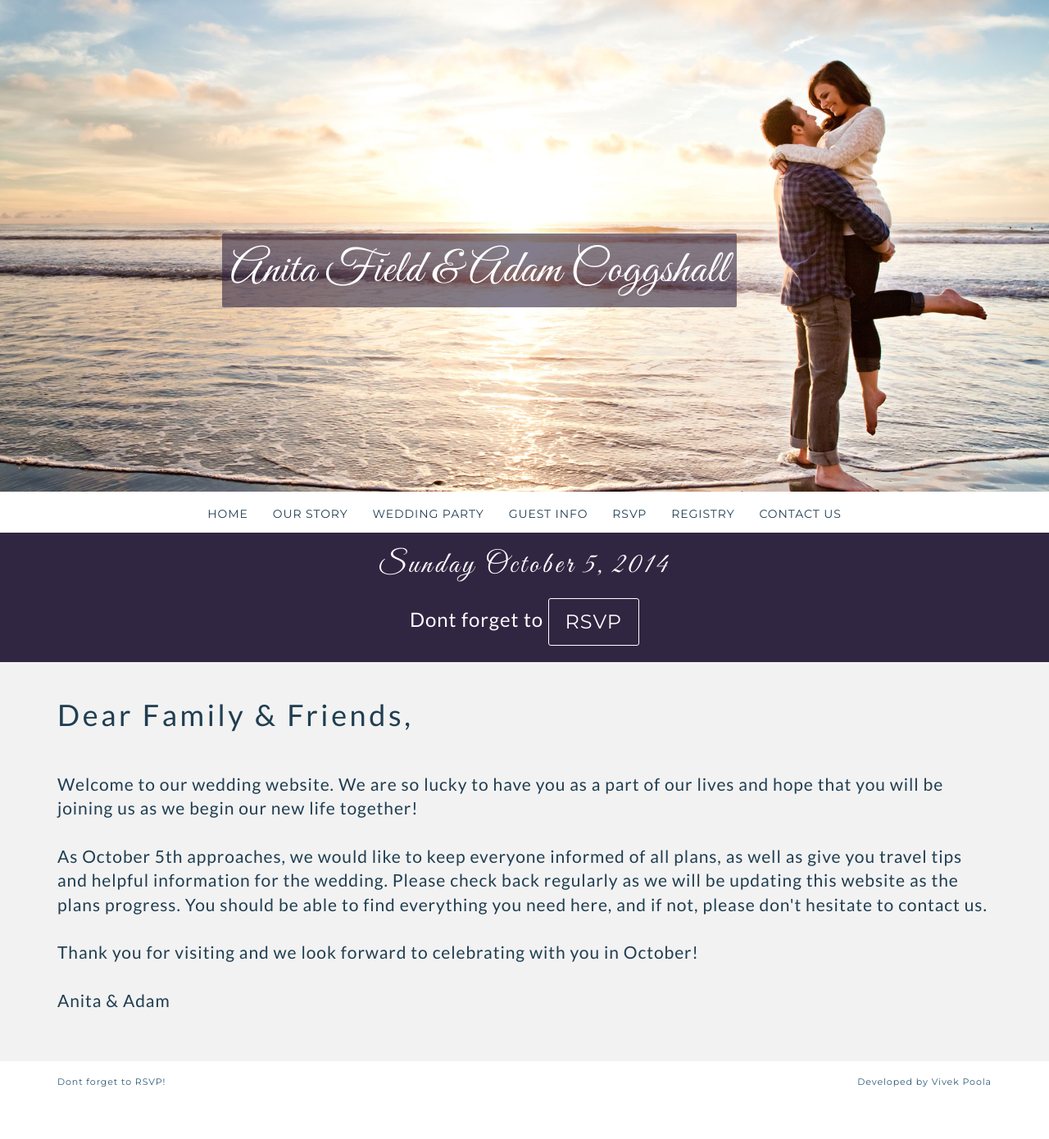
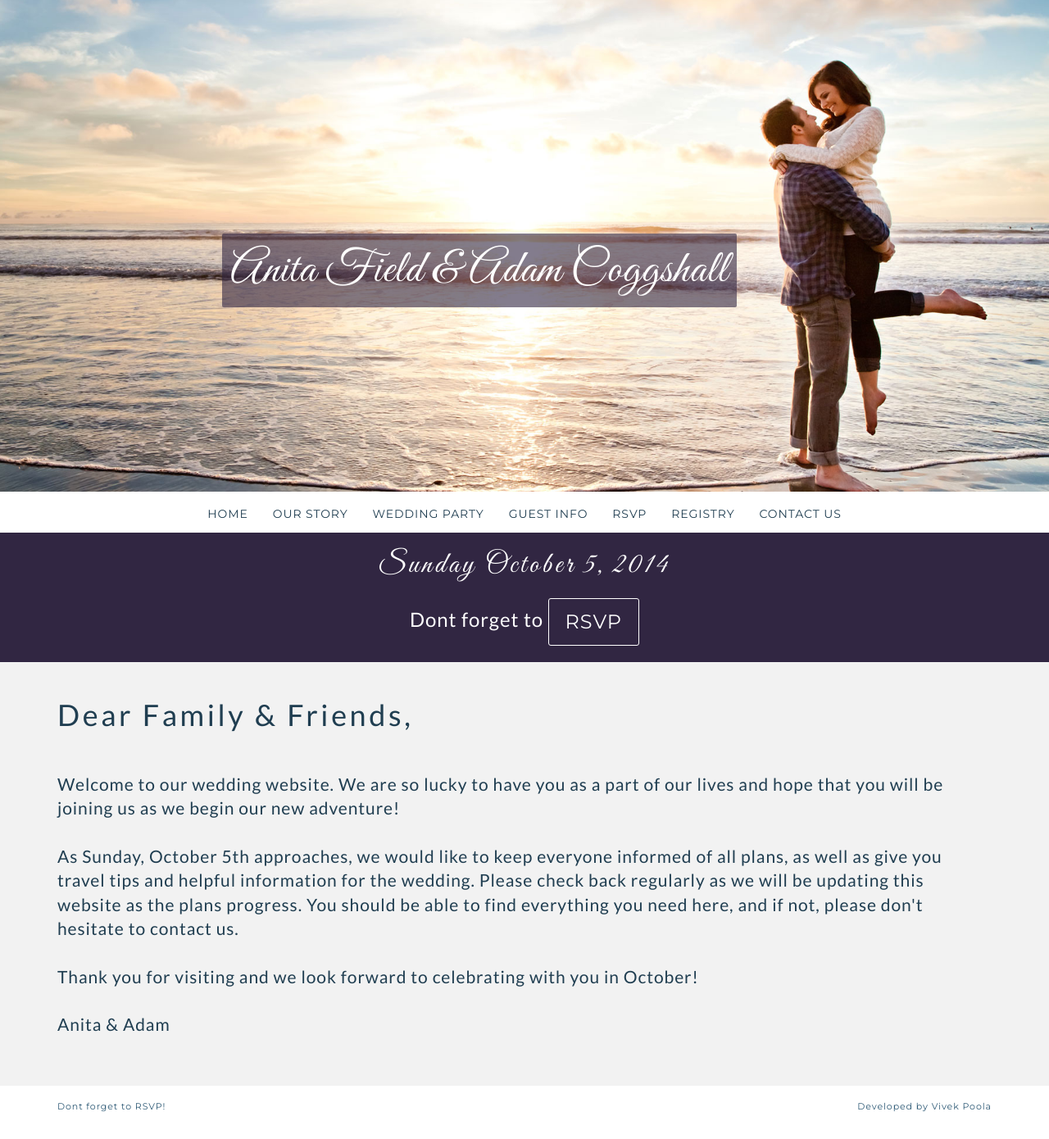
Before and after one commit to vpoola88/wedtemplate, a Jekyll site: the page built from index.html, in a window 1280 px wide. Shown: the whole page at 82% size. Built offline with Jekyll 4.4.1, drawn with Linux system fonts in a browser that asks for light colours; Markdown is read by kramdown in place of the engine named in the settings; before the commit the page ends 1360 px from its top, so only the background shows below that.

Commit message:
grammer updates

```diff
--- a/_includes/home/content.html
+++ b/_includes/home/content.html
@@ -5,9 +5,9 @@
                 <h2 class="text-left">Dear Family & Friends,</h2>
                 <p class="lead text-left"><br/>
 
-                Welcome to our wedding website. We are so lucky to have you as a part of our lives and hope that you will be joining us as we begin our new life together! <br>
+                Welcome to our wedding website. We are so lucky to have you as a part of our lives and hope that you will be joining us as we begin our new adventure! <br>
                 <br>
-                As October 5th approaches, we would like to keep everyone informed of all plans, as well as give you travel tips and helpful information for the wedding. Please check back regularly as we will be updating this website as the plans progress. You should be able to find everything you need here, and if not, please don't hesitate to contact us. <br>
+                As Sunday, October 5th approaches, we would like to keep everyone informed of all plans, as well as give you travel tips and helpful information for the wedding. Please check back regularly as we will be updating this website as the plans progress. You should be able to find everything you need here, and if not, please don't hesitate to contact us. <br>
                     <br>
                 Thank you for visiting and we look forward to celebrating with you in October! <br/>
                 <br>
--- a/_includes/info/info.html
+++ b/_includes/info/info.html
@@ -62,9 +62,9 @@
                                 <li><a href="http://www.marriott.com/hotels/travel/sansh-springhill-suites-san-diego-rancho-bernardo-scripps-poway/">SpringHill Suites San Diego Rancho Bernardo/Scripps Poway  for 119.00 USD  per night</a></li>
                             </ul>
 
-                        <p>*The Residence Inn is a slightly nicer hotel with a nicer pool and patio area, complete with fire pit and BBQ. The rooms here also have full kitchens and are larger than the Springhill Suite rooms. This is where the entire wedding party will be staying, and for those that will want to continue the party after the wedding ends at 10pm, we have reserved a separate area near the front lobby of the Residence Inn away from any guest rooms to do so. </p>
+                        <p>- *The Residence Inn is a slightly nicer hotel with a nicer pool and patio area, complete with fire pit and BBQ. The rooms here also have full kitchens and are larger than the Springhill Suite rooms. This is where the entire wedding party will be staying, and for those that will want to continue the party after the wedding ends at 10pm, we have reserved a separate area near the front lobby of the Residence Inn away from any guest rooms to do so. </p>
 
-                        <p>Please click the link below to book your stay, or call (800) 331-3131 and mention “Field-Coggshall Wedding” for the group rate.</p>
+                        <p>- Please click the link below to book your stay, or call (800) 331-3131 and mention “Field-Coggshall Wedding” for the group rate.</p>
                         <p class="text-center">
                         <a href="http://www.marriott.com/meeting-event-hotels/group-corporate-travel/groupCorp.mi?resLinkData=Field-Coggshall%20Wedding%5Esannm%60fiefiec%60139.00%60USD%60false%60;sansh%60fiefiea%7Cfiefieb%60119.00%60USD%60false%6010/3/14%6010/6/14%6009/05/14&app=resvlink&stop_mobi=yes">Book your group rate: Field-Coggshall Wedding >> </a></p>
 
--- a/_includes/party/bearers.html
+++ b/_includes/party/bearers.html
@@ -16,7 +16,7 @@
         </div>
         <div class="row">
             <div class="col-xs-12">
-                <p class="text-left">Ryan will be age 9 and Caden will be age 5 at the time of our wedding. We are very close with them and they are both cousins of Anita. When Ryan was told that Anita was getting married, he initially was very upset, thinking he would lose her. But when he learned instead of losing Anita, he was gaining a new boy cousin Adam to play video games and Legos with, he immediately got excited vs. sad. We are happy to include them in our ceremony as the herald bearers that will announce the entrance of the bride and exit of the happy couple after the ceremony.</p>
+                <p class="text-left">Ryan will be age 9 and Caden will be age 5 at the time of our wedding. We are very close with them and they are both cousins of Anita. When Ryan was told that Anita was getting married, he initially was very upset, thinking he would lose her. But when he learned instead of losing Anita, he was gaining a new boy cousin Adam to play video games and Legos with, he immediately got excited vs. sad. Anita and Adam are happy to include them in their ceremony as the herald bearers that will announce the entrance of the bride and exit of the happy couple after the ceremony.</p>
             </div>
         </div>
     </div>
--- a/_includes/party/groomsmen.html
+++ b/_includes/party/groomsmen.html
@@ -9,7 +9,7 @@
                             <img class="img-responsive" src="{{ relative }}assets/images/bridesmaids/JenniferBolen.jpg" alt="Example Image">
                         </div>
                         <h3>Jennifer Bolen</h3>
-                        <p class="text-left">Jennifer (AKA “Jenbo”) is one of my best friends that I've known since Jr. High. We share similar backgrounds, horrible/ amazing senses of humor, and a love of all things gnomes, Disneyland, and wacky adventure. One of the best experiences of my life was traveling through Japan with her. I can't imagine my life without her in it. She is amazing at letting me vent, making jokes that crack me up, and also making me cry with her big heart. She is essential to me in this "journey". Her cat, Marwhisker Hargitay, is my cuddle partner when I visit her in LA.</p>
+                        <p class="text-left">Jennifer (AKA “Jenbo”) is one of my best friends that I've known since Jr. High. We share similar backgrounds, horrible/ amazing senses of humor, and a love of all things gnomes, Disneyland, and wacky adventure. One of the best experiences of my life was traveling through Japan with her. I can't imagine my life without her in it. She is amazing at letting me vent, making jokes that crack me up, and also making me cry with her big heart. She is essential to me in this "journey". Her cat, Marwhisker Hargitay, is my cuddle partner when I visit her.</p>
                     </div>
                     <div class="col-md-3 about-item" data-scrollreveal="enter from the left over 1.1s after 0.2s">
                         <div class="">
```
Also changed, not shown: other parts of _includes/info/info.html (+1 -1 lines).
